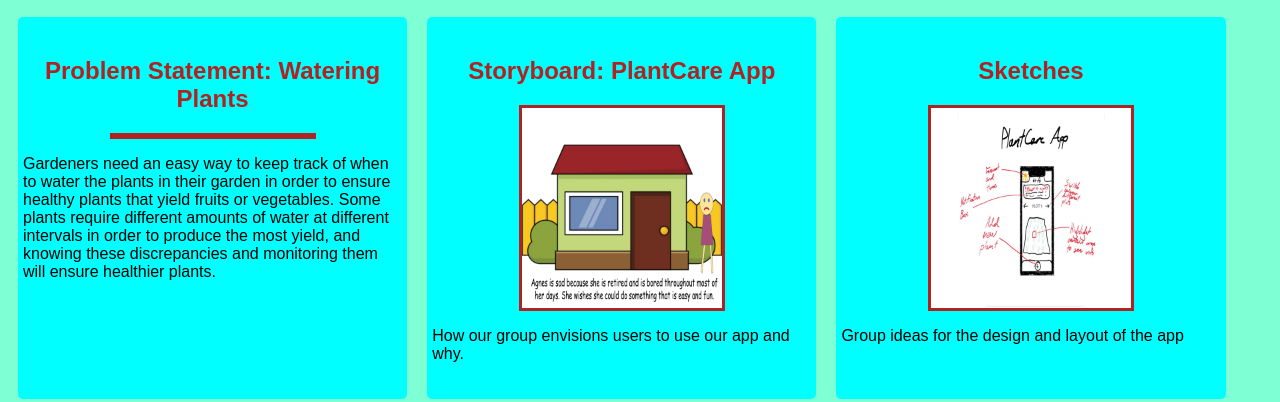
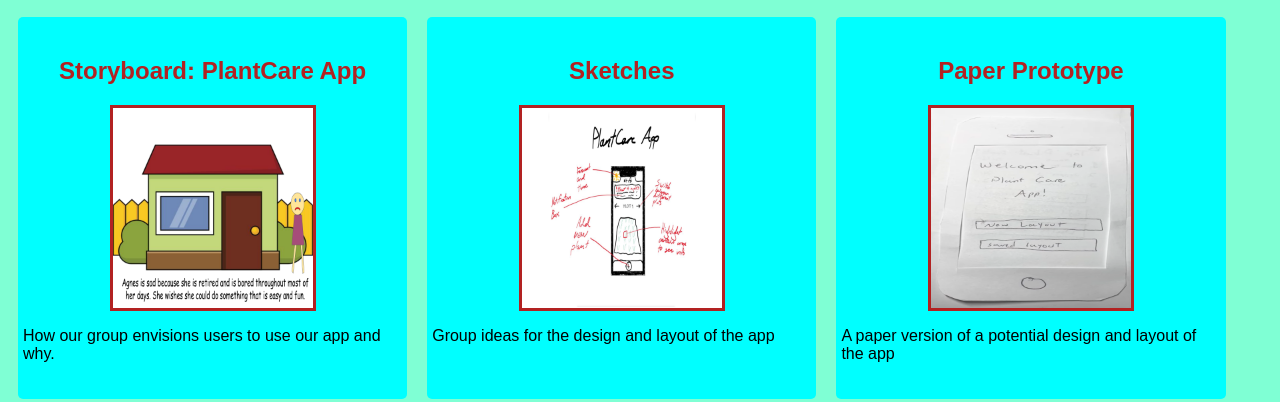
Before and after one commit to dbkaiser25/dbkaiser25.github.io, a plain HTML site: page index.html in a window 1280 px wide. Shown: the part 593-995 px from the top of the page. Drawn offline with Linux system fonts and the light colour scheme.

Commit message:
Update index.html

```diff
--- a/index.html
+++ b/index.html
@@ -40,14 +40,7 @@
 
       </section>
 
-      <section class ="assignment">
-        <a href= ""><h2>Problem Statement: Watering Plants</h2></a>
-        <a href=""><img src=""></a>
-          <p>
-            Gardeners need an easy way to keep track of when to water the plants in their garden in order to ensure healthy plants that yield fruits or vegetables. Some plants require different amounts of water at different intervals in order to produce the most yield, and knowing these discrepancies and monitoring them will ensure healthier plants.
-          </p>
 
-      </section>
 
       <!--Storyboard Assignment-->
       <section class ="assignment">
```
